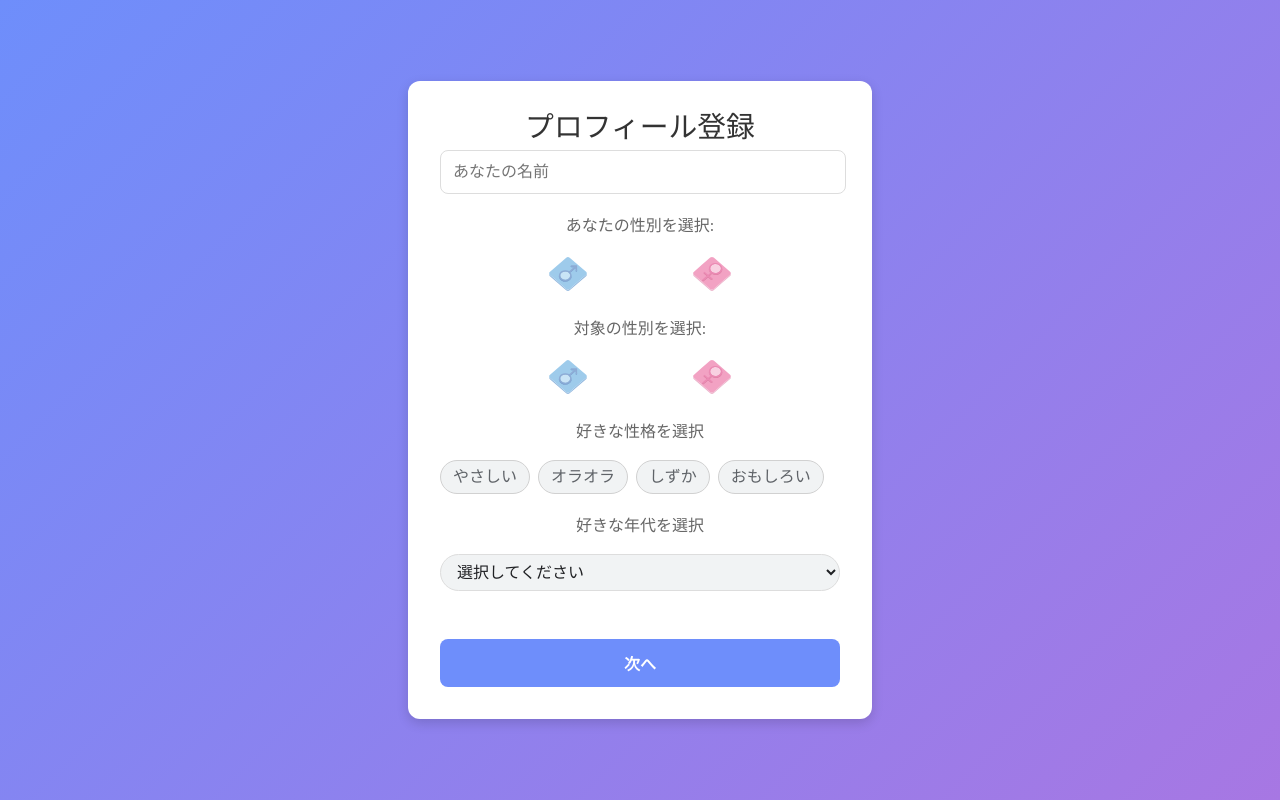
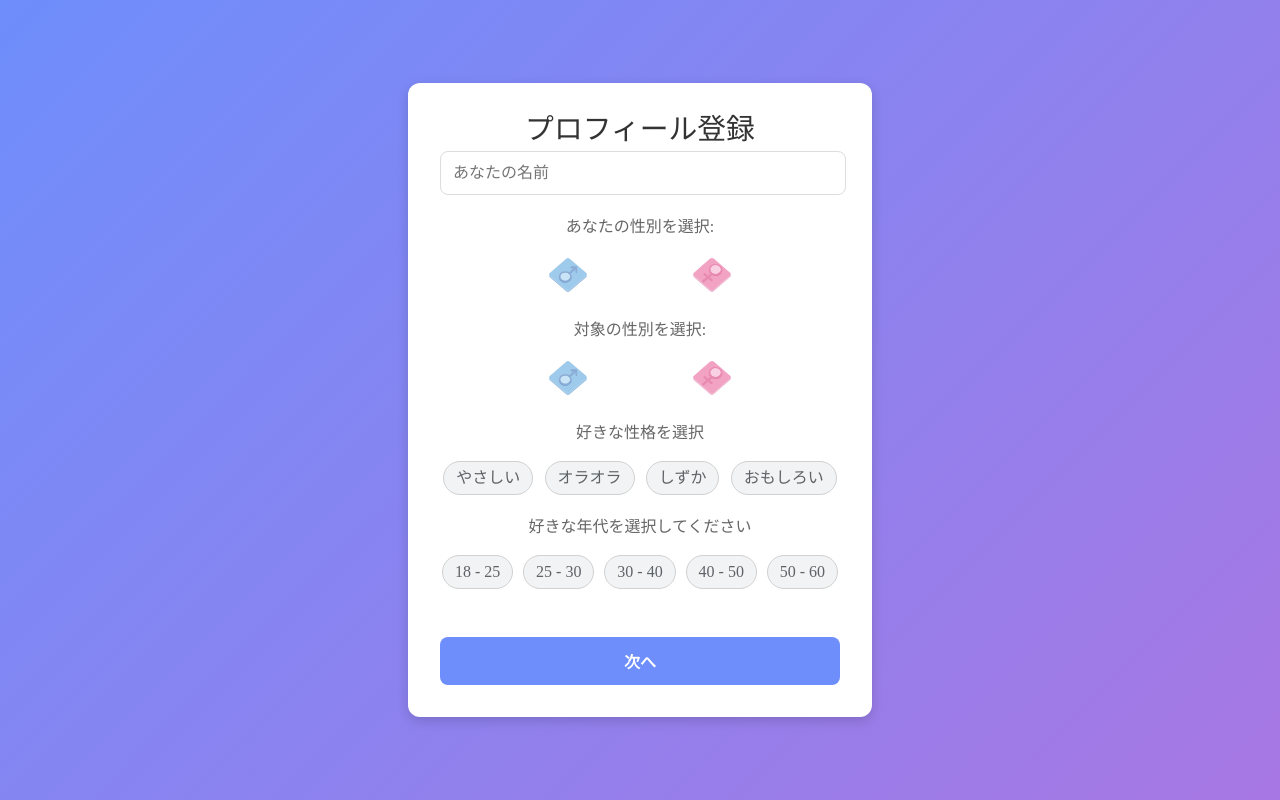
Before and after one commit to shunnagahara/WhisperMe, a React (Create React App) app: page /profile in a window 1280 px wide. Built offline with nearby package versions, Linux system fonts and the light colour scheme.

Commit message:
好きな外見と好きな年代の部分も修正した

```diff
--- a/src/Profile.css
+++ b/src/Profile.css
@@ -95,6 +95,7 @@
   .personality-options {
     display: flex;
     flex-wrap: wrap;
+    justify-content: space-evenly;
     gap: 8px;
     margin-top: 8px;
   }
--- a/src/Profile.tsx
+++ b/src/Profile.tsx
@@ -166,25 +166,24 @@ const Profile: React.FC = () => {
 
         <div className="profile-input-container">
           {targetGender && (
-            <label className="profile-label">
-              {/* 好きな外見: */}
+            <div className="personality-container">
               <div className="profile-input-title-div">
-                <p>好きな外見を選択</p>
+                <p>好きな外見を選択してください</p>
               </div>
-              <select
-                className="profile-select"
-                value={favoriteAppearance}
-                onChange={(e) => setFavoriteAppearance(e.target.value)}
-              >
-                <option value="">選択してください</option>
-                {(targetGender === 'male' ? maleAppearanceOptions : femaleAppearanceOptions).map(option => (
-                  <option key={option} value={option}>{option}</option>
+              <div className="personality-options">
+                {(targetGender === 'male' ? maleAppearanceOptions : femaleAppearanceOptions).map((appearance) => (
+                  <div
+                    key={appearance}
+                    className={`personality-tag ${favoriteAppearance === appearance ? 'selected' : ''}`}
+                    onClick={() => setFavoriteAppearance(appearance)}
+                  >
+                    {appearance}
+                  </div>
                 ))}
-              </select>
+              </div>
               {errors.favoriteAppearance && <p className="error-text">{errors.favoriteAppearance}</p>}
-            </label>
+            </div>
           )}
-
         </div>
 
         <div className="profile-input-container">
@@ -207,7 +206,7 @@ const Profile: React.FC = () => {
           </div>
         </div>
 
-        <div className="profile-input-container">
+        {/* <div className="profile-input-container">
           <div className="personality-container">
             <div className="profile-input-title-div">
               <p>好きな年代を選択</p>
@@ -226,6 +225,26 @@ const Profile: React.FC = () => {
               {errors.favoriteAgeRange && <p className="error-text">{errors.favoriteAgeRange}</p>}
             </label>
           </div>
+        </div> */}
+
+        <div className="profile-input-container">
+          <div className="personality-container">
+            <div className="profile-input-title-div">
+              <p>好きな年代を選択してください</p>
+            </div>
+            <div className="personality-options">
+              {ageRangeOptions.map((ageGroup) => (
+                <div
+                  key={ageGroup}
+                  className={`personality-tag ${favoriteAgeRange === ageGroup ? 'selected' : ''}`}
+                  onClick={() => setFavoriteAgeRange(ageGroup)}
+                >
+                  {ageGroup}
+                </div>
+              ))}
+            </div>
+            {errors.favoriteAgeGroup && <p className="error-text">{errors.favoriteAgeGroup}</p>}
+          </div>
         </div>
 
         <button onClick={handleNext} className="profile-button">次へ</button>
```
